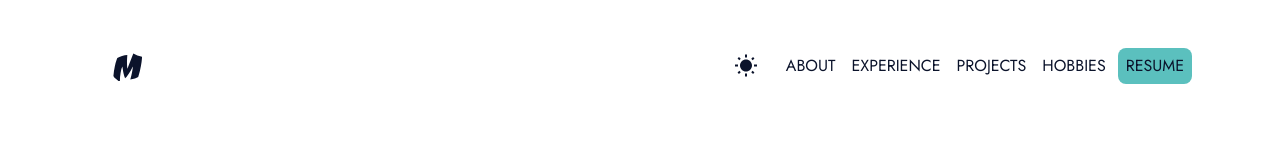
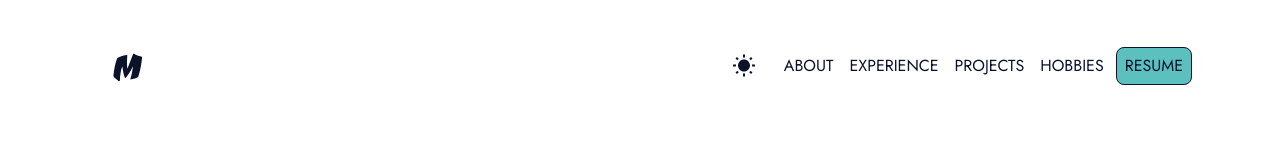
Before and after one commit to Maximilian-Oberholtzer/maximilian-portfolio, a React (Create React App) app: page / in a window 1280 px wide. Shown: the top 160 px of the page. Built offline with nearby package versions, Linux system fonts and the light colour scheme.

Commit message:
enhanced navbar button animations

```diff
--- a/src/components/Navbar.js
+++ b/src/components/Navbar.js
@@ -50,14 +50,19 @@ const StyledAppBar = styled(AppBar)(({ theme, isScrolled }) => ({
 }));
 const StyledAppBarButton = styled(Button)(({ theme }) => ({
   color: theme.palette.textMain.main + " !important",
+  transform: "none",
+  transition: "transform 150ms ease-in-out 0s !important",
   "&:hover": {
     color: theme.palette.textSecondary.main + " !important",
+    transform: "translateY(-2px)",
   },
 }));
 const StyledResumeButton = styled(Button)(({ theme }) => ({
+  border: `1px solid ${theme.palette.textMain.main}`,
   borderRadius: "8px !important",
   backgroundColor: theme.palette.backgroundSecondary.main + " !important",
   color: theme.palette.textMain.main + " !important",
+  transition: "background-color 200ms ease-in-out 0s !important",
   "&:hover": {
     backgroundColor: theme.palette.buttonHover.main + " !important",
   },
```
